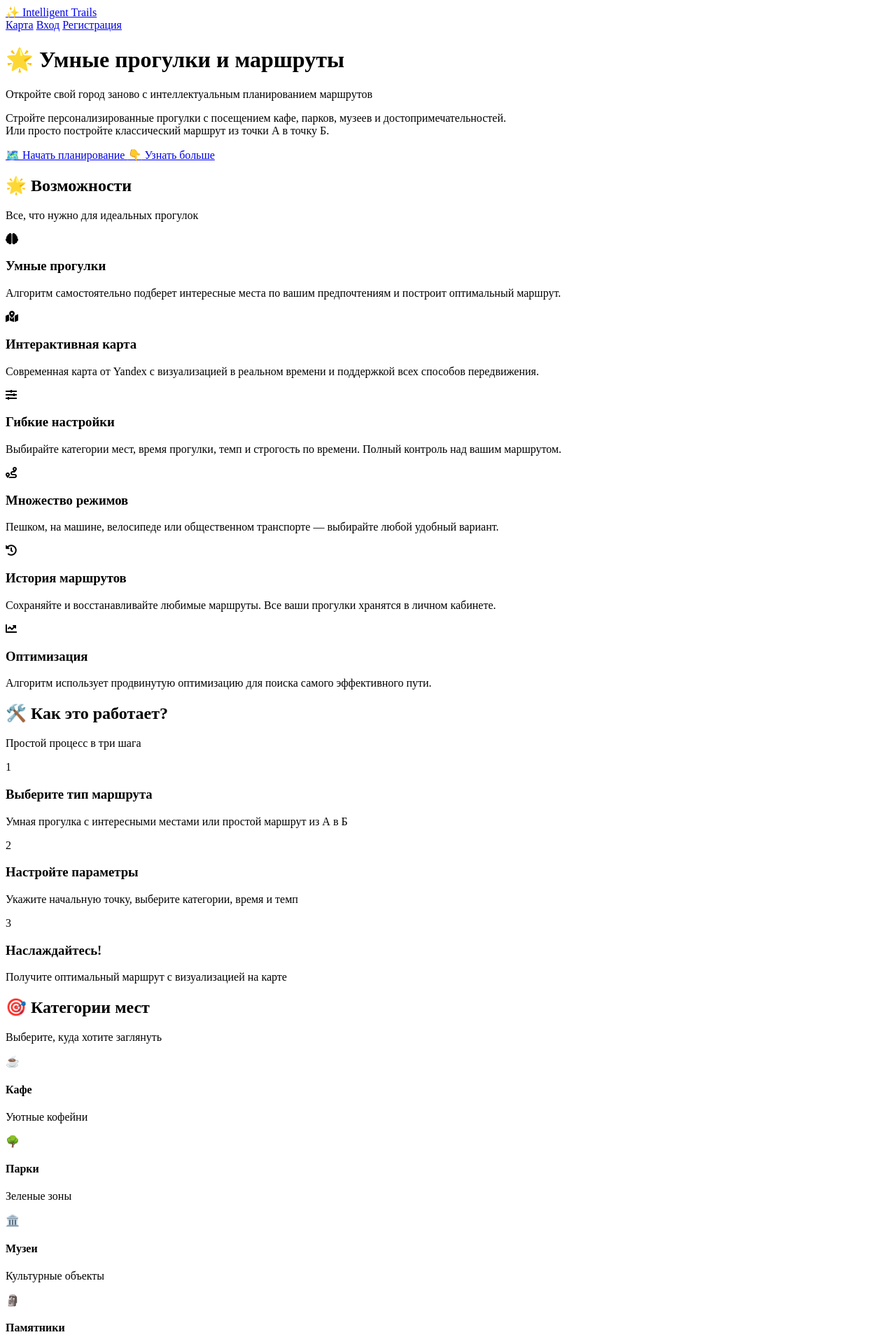
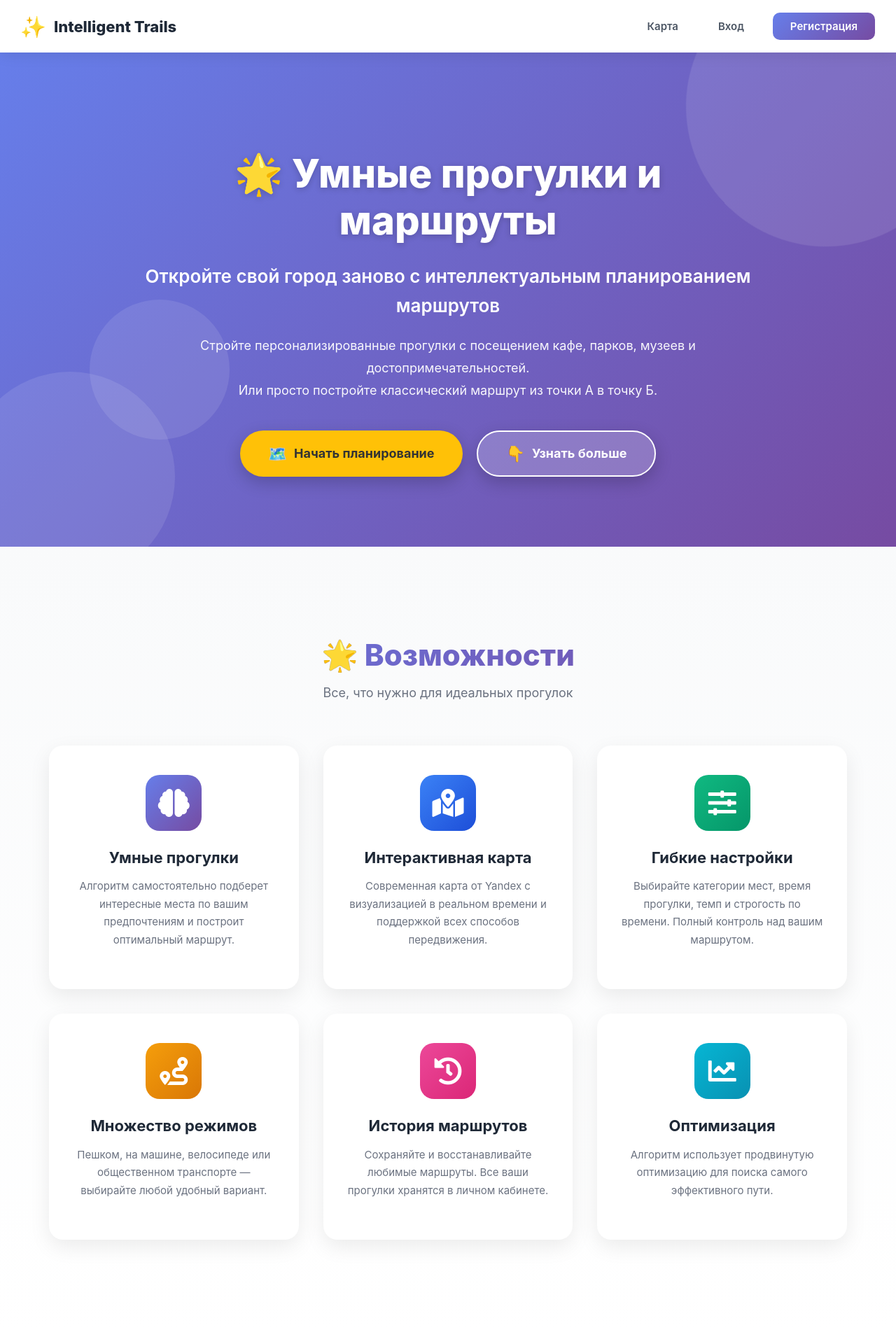
Before and after one commit to jegorRegularUser/intelligent-trails, a PHP site: page / in a window 1280 px wide. Shown: the top 1920 px of the page at 70% size. Run offline with PHP 8.4, Linux system fonts and the light colour scheme.

Commit message:
fix: update index.php CSS imports
- Replace style.css and landing-styles.css with main.css
- main.css already includes landing.css
- No JS changes needed (vanilla code works)

```diff
--- a/php-frontend/index.php
+++ b/php-frontend/index.php
@@ -5,8 +5,9 @@
     <meta charset="UTF-8">
     <meta name="viewport" content="width=device-width, initial-scale=1.0">
     <title>Intelligent Trails - Умные прогулки и маршруты</title>
-    <link rel="stylesheet" href="assets/style.css">
-    <link rel="stylesheet" href="assets/landing-styles.css">
+
+    <!-- Новая модульная архитектура CSS (включает landing.css) -->
+    <link rel="stylesheet" href="assets/css/main.css">
     <link href="https://cdnjs.cloudflare.com/ajax/libs/font-awesome/5.15.4/css/all.min.css" rel="stylesheet">
 </head>
 <body>
@@ -141,7 +142,7 @@
                         <p>Вечерний отдых</p>
                     </div>
                     <div class="category-showcase-item">
-                        <div class="category-icon">🛍️</div>
+                        <div class="category-icon">🛑️</div>
                         <h4>Магазины</h4>
                         <p>Шопинг зоны</p>
                     </div>
@@ -273,7 +274,7 @@
         });
     });
 
-    // Анимация появления элементов - ИСПРАВЛЕНО
+    // Анимация появления элементов
     const observerOptions = {
         threshold: 0.1,
         rootMargin: '0px 0px -50px 0px'
@@ -285,14 +286,12 @@
                 entry.target.style.opacity = '1';
                 entry.target.style.transform = 'translateY(0)';
 
-                // Очищаем inline стили после завершения анимации
                 setTimeout(() => {
                     entry.target.style.opacity = '';
                     entry.target.style.transform = '';
                     entry.target.style.transition = '';
-                }, 600); // Совпадает с длительностью transition
+                }, 600);
 
-                // Отключаем наблюдение за элементом
                 observer.unobserve(entry.target);
             }
         });
```
